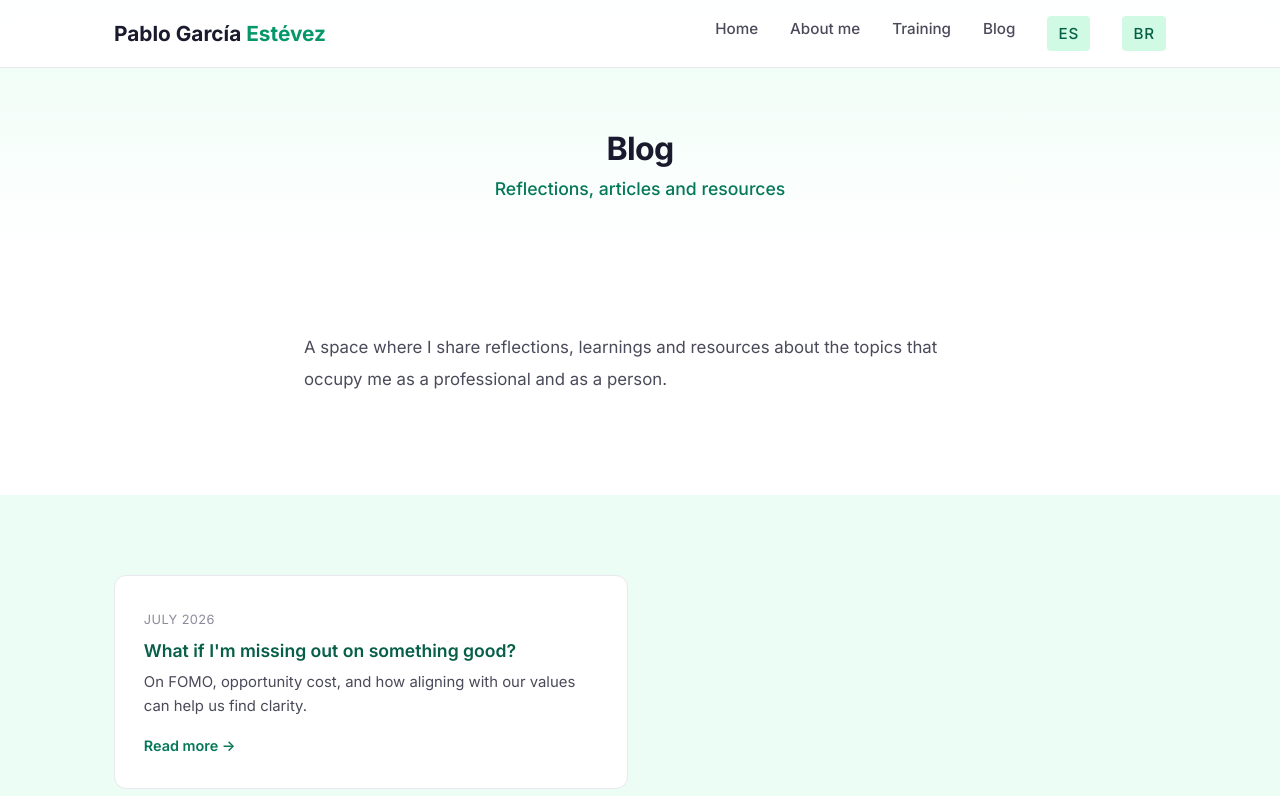
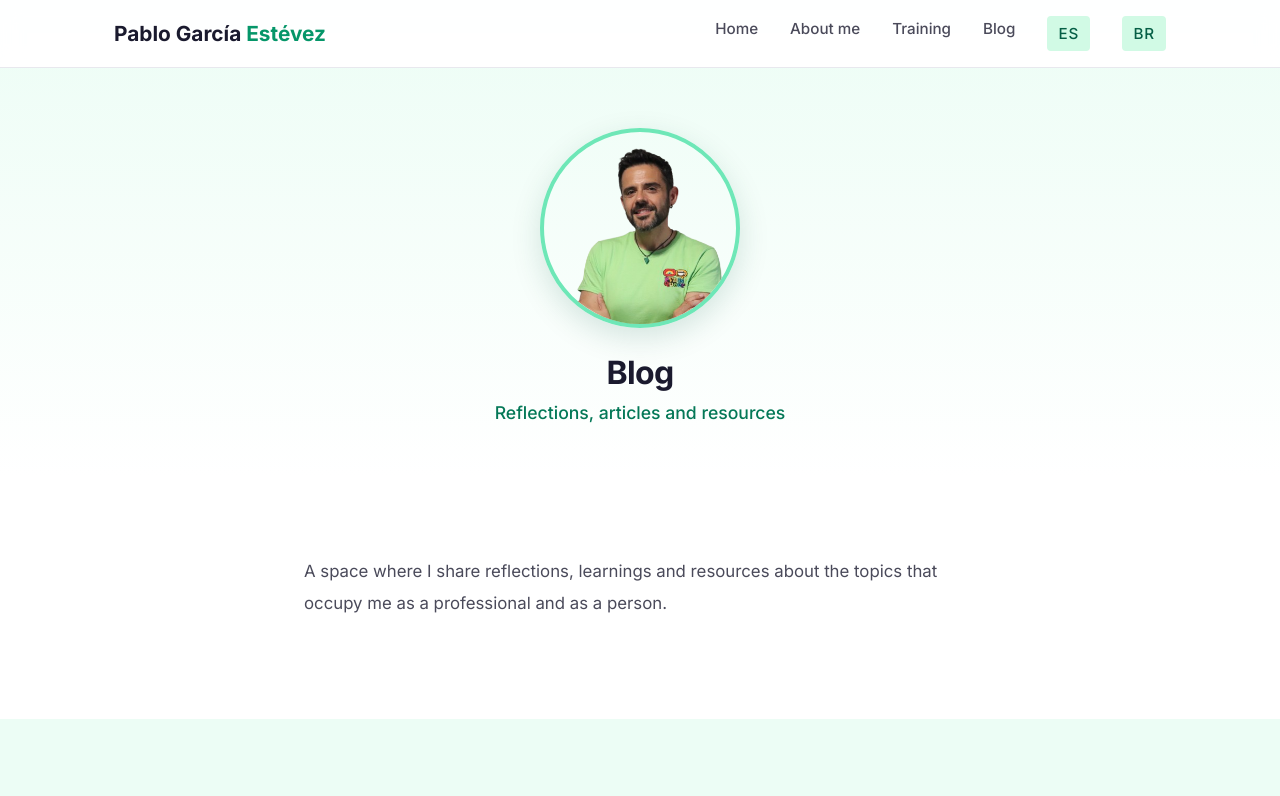
Before and after one commit to pagarest/Mi-web, a plain HTML site: page en/blog.html in a window 1280 px wide. Shown: the top 796 px of the page. Drawn offline with Linux system fonts and the light colour scheme.

Commit message:
Adding blog

```diff
--- a/en/blog.html
+++ b/en/blog.html
@@ -27,6 +27,9 @@
 
     <section class="profile-hero">
         <div class="container profile-hero-content">
+            <div class="profile-photo">
+                <img src="../assets/img/pablo-garcia-informal.png" alt="Pablo García Estévez" style="transform: scale(1.1) translateX(3%) translateY(2%);">
+            </div>
             <div class="profile-intro">
                 <h1>Blog</h1>
                 <p class="profile-tagline">Reflections, articles and resources</p>
```
Also changed, not shown: blog.html (+3 -0 lines), pt/blog.html (+3 -0 lines).
